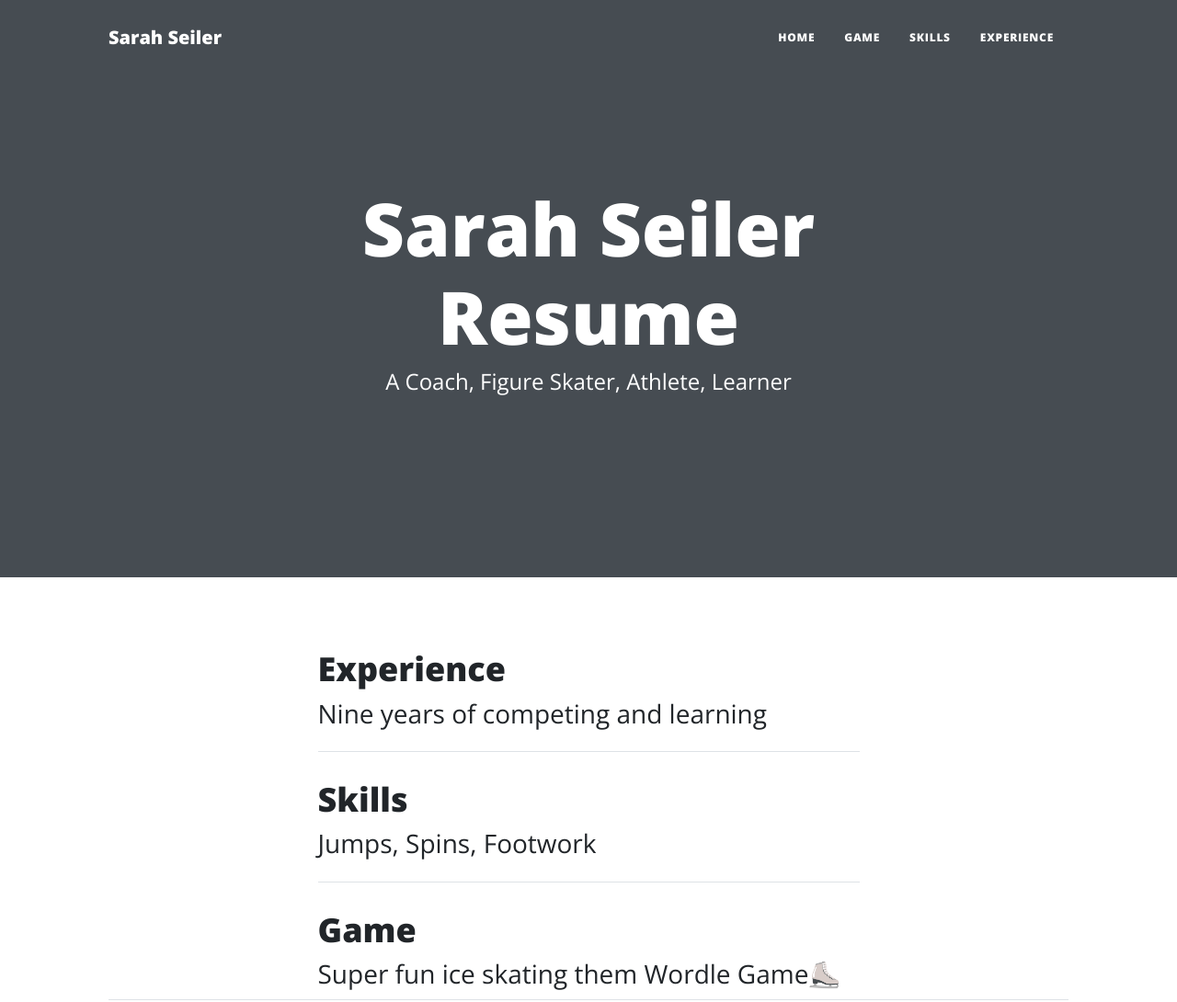
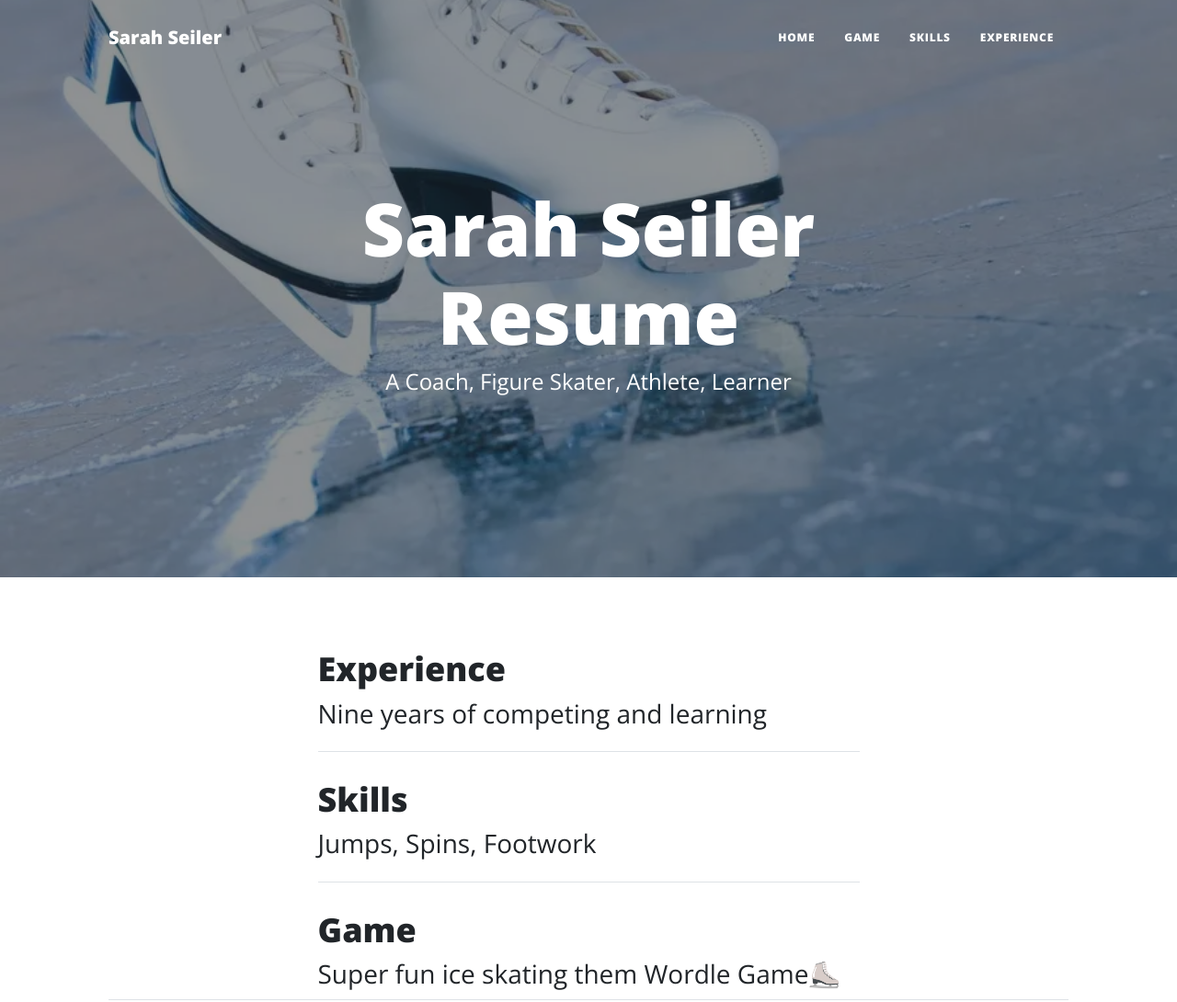
Before and after one commit to sarahjseiler/IS201, a plain HTML site: page index.html in a window 1280 px wide. Shown: the top 1090 px of the page at 92% size. Drawn offline with nearby package versions, Linux system fonts and the light colour scheme.

Commit message:
Add files via upload

```diff
--- a/index.html
+++ b/index.html
@@ -10,7 +10,7 @@
 
         <title>Sarah Seiler - Figure Skating Coach, at Peaks Ice Arena In Provo Utah</title>
 
-        <link rel="icon" type="image/x-icon" href="perfectimage.jpg" />
+        <link rel="icon" type="image/x-icon" href="figureskate.webp" />
         <!-- Font Awesome icons (free version)-->
         <script src="https://use.fontawesome.com/releases/v6.3.0/js/all.js" crossorigin="anonymous"></script>
         <!-- Google fonts-->
@@ -39,7 +39,7 @@
             </div>
         </nav>
         <!-- Page Header-->
-        <header class="masthead" style="background-image: url('boottie.jpg')">
+        <header class="masthead" style="background-image: url('figureskate.webp')">
             <div class="container position-relative px-4 px-lg-5">
                 <div class="row gx-4 gx-lg-5 justify-content-center">
                     <div class="col-md-10 col-lg-8 col-xl-7">
```
